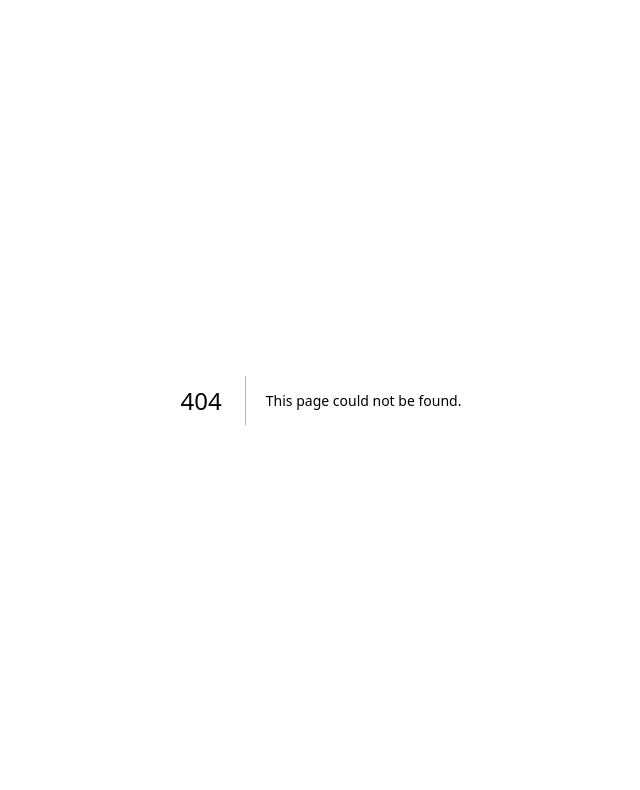
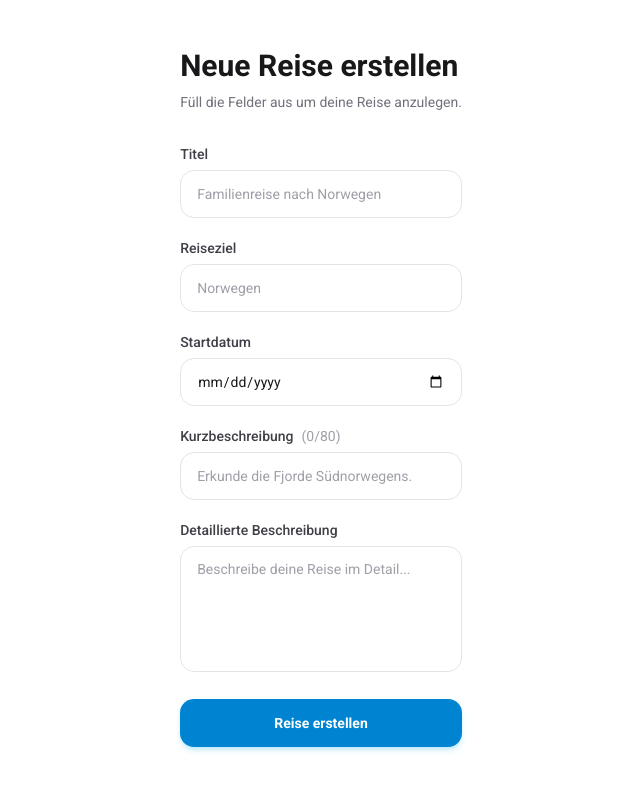
Before and after one commit to ShalArl/trip-manager, a Next.js app in the folder frontend/: page /trips/new in a window 1280 px wide. Before the commit this address had no page. Shown: the top 790 px of the page, without its empty margins (319-959 px from the left). Built offline with nearby package versions, Linux system fonts and the light colour scheme.

Commit message:
second commit

```diff
--- a/frontend/app/page.tsx
+++ b/frontend/app/page.tsx
@@ -2,6 +2,9 @@
 
 import { useState } from "react";
 import { User } from "@/types/user";
+import { Trip } from "@/types/trip"
+import { mockTrips } from "@/lib/mock-trips";
+
 import AuthPage from "@/components/auth/AuthPage";
 import Navbar from "@/components/home/Navbar";
 import Hero from "@/components/home/Hero";
@@ -9,15 +12,16 @@ import FeatureGrid from "@/components/home/FeatureGrid";
 
 export default function Home() {
   const [user, setUser] = useState<User | null>(null);
+  const [trips, setTrips] = useState<Trip[]>(mockTrips);
 
   if (!user) {
-    return <AuthPage onAuth={setUser} />;
+    return <AuthPage onAuthAction={setUser} />;
   }
 
   return (
     <div className="min-h-screen bg-stone-50 dark:bg-zinc-950 text-zinc-900 dark:text-zinc-50">
       <Navbar user={user} onLogout={() => setUser(null)} />
-      <Hero onCTA={() => console.log("TODO: Reise planen")} />
+      <Hero/>
       <FeatureGrid />
     </div>
   );
--- /dev/null
+++ b/frontend/app/trips/new/page.tsx
@@ -0,0 +1,9 @@
+"use client"
+
+import TripForm from "@/components/trips/TripForm";
+
+export default function NewTripPage() {
+    return (
+        <TripForm onCreateTripAction={(theTrip) => console.log(theTrip)}></TripForm>
+    );
+}
--- a/frontend/components/auth/AuthPage.tsx
+++ b/frontend/components/auth/AuthPage.tsx
@@ -8,7 +8,7 @@ import RegisterForm from "./RegisterForm";
 type AuthMode = "login" | "register";
 
 type Props = {
-  onAuth: (user: User) => void;
+  onAuthAction: (user: User) => void;
 };
 
 const BRAND_FEATURES = [
@@ -17,7 +17,7 @@ const BRAND_FEATURES = [
   { emoji: "🪙", text: "Budget-Tracking" },
 ];
 
-export default function AuthPage({ onAuth }: Props) {
+export default function AuthPage({ onAuthAction }: Props) {
   const [mode, setMode] = useState<AuthMode>("login");
 
   return (
@@ -73,13 +73,13 @@ export default function AuthPage({ onAuth }: Props) {
 
           {mode === "login" ? (
             <LoginForm
-              onLogin={onAuth}
-              onSwitchToRegister={() => setMode("register")}
+              onLoginAction={onAuthAction}
+              onSwitchToRegisterAction={() => setMode("register")}
             />
           ) : (
             <RegisterForm
-              onRegister={onAuth}
-              onSwitchToLogin={() => setMode("login")}
+              onRegisterAction={onAuthAction}
+              onSwitchToLoginAction={() => setMode("login")}
             />
           )}
         </div>
--- a/frontend/components/auth/LoginForm.tsx
+++ b/frontend/components/auth/LoginForm.tsx
@@ -4,11 +4,11 @@ import { useState } from "react";
 import { User } from "@/types/user";
 
 type Props = {
-  onLogin: (user: User) => void;
-  onSwitchToRegister: () => void;
+  onLoginAction: (user: User) => void;
+  onSwitchToRegisterAction: () => void;
 };
 
-export default function LoginForm({ onLogin, onSwitchToRegister }: Props) {
+export default function LoginForm({ onLoginAction, onSwitchToRegisterAction }: Props) {
   const [email, setEmail] = useState("");
   const [error, setError] = useState("");
 
@@ -22,7 +22,7 @@ export default function LoginForm({ onLogin, onSwitchToRegister }: Props) {
     }
 
     // Kein Passwort, keine Überprüfung — einfach einloggen
-    onLogin({ name: email.split("@")[0], email });
+    onLoginAction({ name: email.split("@")[0], email });
   }
 
   return (
@@ -65,7 +65,7 @@ export default function LoginForm({ onLogin, onSwitchToRegister }: Props) {
       <p className="text-center text-sm text-zinc-500 dark:text-zinc-400 mt-6">
         Noch kein Konto?{" "}
         <button
-          onClick={onSwitchToRegister}
+          onClick={onSwitchToRegisterAction}
           className="text-sky-600 dark:text-sky-400 font-semibold hover:underline"
         >
           Registrieren
--- a/frontend/components/auth/RegisterForm.tsx
+++ b/frontend/components/auth/RegisterForm.tsx
@@ -4,16 +4,16 @@ import { useState } from "react";
 import { User } from "@/types/user";
 
 type Props = {
-  onRegister: (user: User) => void;
-  onSwitchToLogin: () => void;
+  onRegisterAction: (user: User) => void;
+  onSwitchToLoginAction: () => void;
 };
 
-export default function RegisterForm({ onRegister, onSwitchToLogin }: Props) {
+export default function RegisterForm({ onRegisterAction, onSwitchToLoginAction }: Props) {
   const [name, setName] = useState("");
   const [email, setEmail] = useState("");
   const [error, setError] = useState("");
 
-  function handleSubmit(e: React.FormEvent) {
+  function handleSubmit(e: React.SyntheticEvent) {
     e.preventDefault();
     setError("");
 
@@ -23,7 +23,7 @@ export default function RegisterForm({ onRegister, onSwitchToLogin }: Props) {
     }
 
     // Kein Passwort, keine Überprüfung — direkt registrieren
-    onRegister({ name, email });
+    onRegisterAction({ name, email });
   }
 
   return (
@@ -79,7 +79,7 @@ export default function RegisterForm({ onRegister, onSwitchToLogin }: Props) {
       <p className="text-center text-sm text-zinc-500 dark:text-zinc-400 mt-6">
         Bereits registriert?{" "}
         <button
-          onClick={onSwitchToLogin}
+          onClick={onSwitchToLoginAction}
           className="text-sky-600 dark:text-sky-400 font-semibold hover:underline"
         >
           Anmelden
--- a/frontend/components/home/Hero.tsx
+++ b/frontend/components/home/Hero.tsx
@@ -1,8 +1,6 @@
-type Props = {
-  onCTA: () => void;
-};
+import Link from "next/link";
 
-export default function Hero({ onCTA }: Props) {
+export default function Hero() {
   return (
     <header className="bg-white dark:bg-black border-b border-zinc-100 dark:border-zinc-900 py-24">
       <div className="mx-auto max-w-4xl px-6 text-center flex flex-col items-center">
@@ -16,12 +14,12 @@ export default function Hero({ onCTA }: Props) {
         <p className="mb-10 max-w-2xl text-xl leading-relaxed text-zinc-500 dark:text-zinc-400">
           Organisiere deine Trips, erstelle Packlisten und behalte dein Budget im Griff.
         </p>
-        <button
-          onClick={onCTA}
-          className="h-14 rounded-2xl bg-sky-600 px-12 font-semibold text-white hover:bg-sky-700 active:scale-[0.98] transition-all shadow-lg shadow-sky-500/25 text-base"
+        <Link
+          href="/trips/new"
+          className="h-14 rounded-2xl bg-sky-600 px-12 font-semibold text-white hover:bg-sky-700 active:scale-[0.98] transition-all shadow-lg shadow-sky-500/25 text-base inline-flex items-center"
         >
-          Erste Reise planen
-        </button>
+          Reise planen
+        </Link>
       </div>
     </header>
   );
--- /dev/null
+++ b/frontend/components/trips/TripForm.tsx
@@ -0,0 +1,124 @@
+"use client"
+
+import { useState } from "react";
+import { Trip } from "@/types/trip";
+
+type Props = {
+    onCreateTripAction: (trip: Trip) => void;
+};
+
+export default function TripForm({ onCreateTripAction }: Props) {
+    const [title, setTitle] = useState("");
+    const [destination, setDestination] = useState("");
+    const [startDate, setStartDate] = useState("");
+    const [shortDescription, setShortDescription] = useState("");
+    const [longDescription, setLongDescription] = useState("");
+    const [error, setError] = useState("");
+
+
+    function handleSubmit(e: React.SyntheticEvent) {
+        e.preventDefault();
+        setError("");
+
+        if (!title.trim() || !destination.trim() || !startDate.trim() || !shortDescription.trim() || !longDescription.trim()) {
+            setError("Bitte alle Felder ausfüllen.");
+            return;
+        }
+
+        onCreateTripAction({ title, destination, startDate, shortDescription, longDescription });
+    }
+
+    return (
+        <div className="max-w-2xl mx-auto px-6 py-12">
+            <h1 className="text-3xl font-bold text-zinc-900 dark:text-white mb-2">
+                Neue Reise erstellen
+            </h1>
+            <p className="text-zinc-500 dark:text-zinc-400 text-sm mb-8">
+                Füll die Felder aus um deine Reise anzulegen.
+            </p>
+
+            <form onSubmit={handleSubmit} className="space-y-5">
+
+                <div>
+                    <label className="block text-sm font-medium text-zinc-700 dark:text-zinc-300 mb-1.5">
+                        Titel
+                    </label>
+                    <input
+                        type="text"
+                        value={title}
+                        onChange={(e) => setTitle(e.target.value)}
+                        placeholder="Familienreise nach Norwegen"
+                        className="w-full h-12 px-4 rounded-xl border border-zinc-200 dark:border-zinc-700 bg-white dark:bg-zinc-900 text-zinc-900 dark:text-white placeholder-zinc-400 dark:placeholder-zinc-600 focus:outline-none focus:ring-2 focus:ring-sky-500 focus:border-transparent transition text-sm"
+                    />
+                </div>
+
+                <div>
+                    <label className="block text-sm font-medium text-zinc-700 dark:text-zinc-300 mb-1.5">
+                        Reiseziel
+                    </label>
+                    <input
+                        type="text"
+                        value={destination}
+                        onChange={(e) => setDestination(e.target.value)}
+                        placeholder="Norwegen"
+                        className="w-full h-12 px-4 rounded-xl border border-zinc-200 dark:border-zinc-700 bg-white dark:bg-zinc-900 text-zinc-900 dark:text-white placeholder-zinc-400 dark:placeholder-zinc-600 focus:outline-none focus:ring-2 focus:ring-sky-500 focus:border-transparent transition text-sm"
+                    />
+                </div>
+
+                <div>
+                    <label className="block text-sm font-medium text-zinc-700 dark:text-zinc-300 mb-1.5">
+                        Startdatum
+                    </label>
+                    <input
+                        type="date"
+                        value={startDate}
+                        onChange={(e) => setStartDate(e.target.value)}
+                        className="w-full h-12 px-4 rounded-xl border border-zinc-200 dark:border-zinc-700 bg-white dark:bg-zinc-900 text-zinc-900 dark:text-white focus:outline-none focus:ring-2 focus:ring-sky-500 focus:border-transparent transition text-sm"
+                    />
+                </div>
+
+                <div>
+                    <label className="block text-sm font-medium text-zinc-700 dark:text-zinc-300 mb-1.5">
+                        Kurzbeschreibung
+                        <span className="ml-2 text-zinc-400 font-normal">({shortDescription.length}/80)</span>
+                    </label>
+                    <input
+                        type="text"
+                        value={shortDescription}
+                        onChange={(e) => setShortDescription(e.target.value)}
+                        placeholder="Erkunde die Fjorde Südnorwegens."
+                        maxLength={80}
+                        className="w-full h-12 px-4 rounded-xl border border-zinc-200 dark:border-zinc-700 bg-white dark:bg-zinc-900 text-zinc-900 dark:text-white placeholder-zinc-400 dark:placeholder-zinc-600 focus:outline-none focus:ring-2 focus:ring-sky-500 focus:border-transparent transition text-sm"
+                    />
+                </div>
+
+                <div>
+                    <label className="block text-sm font-medium text-zinc-700 dark:text-zinc-300 mb-1.5">
+                        Detaillierte Beschreibung
+                    </label>
+                    <textarea
+                        value={longDescription}
+                        onChange={(e) => setLongDescription(e.target.value)}
+                        placeholder="Beschreibe deine Reise im Detail..."
+                        rows={5}
+                        className="w-full px-4 py-3 rounded-xl border border-zinc-200 dark:border-zinc-700 bg-white dark:bg-zinc-900 text-zinc-900 dark:text-white placeholder-zinc-400 dark:placeholder-zinc-600 focus:outline-none focus:ring-2 focus:ring-sky-500 focus:border-transparent transition text-sm resize-none"
+                    />
+                </div>
+
+                {error && (
+                    <p className="text-sm text-red-500 bg-red-50 dark:bg-red-950/40 border border-red-200 dark:border-red-800/50 rounded-xl px-4 py-3">
+                        {error}
+                    </p>
+                )}
+
+                <button
+                    type="submit"
+                    className="w-full h-12 rounded-xl bg-sky-600 hover:bg-sky-700 active:scale-[0.98] text-white font-semibold text-sm transition-all shadow-md shadow-sky-500/20"
+                >
+                    Reise erstellen
+                </button>
+
+            </form>
+        </div>
+    )
+}
--- /dev/null
+++ b/frontend/lib/mock-trips.ts
@@ -0,0 +1,25 @@
+import { Trip } from "@/types/trip";
+
+export const mockTrips: Trip[] = [
+  {
+    title: "Familienreise nach Norwegen",
+    destination: "Norwegen",
+    startDate: "2024-07-15",
+    shortDescription: "Erkunde die Fjorde Südnorwegens.",
+    longDescription: "Eine unvergessliche Reise durch die beeindruckenden Fjorde Südnorwegens. Wir besuchen Bergen, fahren mit dem Schiff durch den Sognefjord und wandern in den Bergen rund um Flåm.",
+  },
+  {
+    title: "Städtetrip nach Barcelona",
+    destination: "Barcelona",
+    startDate: "2024-09-03",
+    shortDescription: "Kunst, Kultur und Tapas in Barcelona.",
+    longDescription: "Drei Tage Barcelona — Sagrada Família, Park Güell, die Ramblas und natürlich jede Menge gutes Essen. Unterkunft im Eixample-Viertel, zentral und ruhig.",
+  },
+  {
+    title: "Winterurlaub in den Alpen",
+    destination: "Österreich",
+    startDate: "2024-12-20",
+    shortDescription: "Skifahren und Entspannen in Tirol.",
+    longDescription: "Eine Woche Skiurlaub in Tirol mit der ganzen Familie. Skigebiet Zillertal Arena, Unterkunft in einem gemütlichen Chalet direkt an der Piste.",
+  },
+];
--- /dev/null
+++ b/frontend/types/trip.ts
@@ -0,0 +1,7 @@
+export type Trip = {
+    title: string;
+    destination: string;
+    startDate: string;
+    shortDescription: string;
+    longDescription: string;
+}
```
